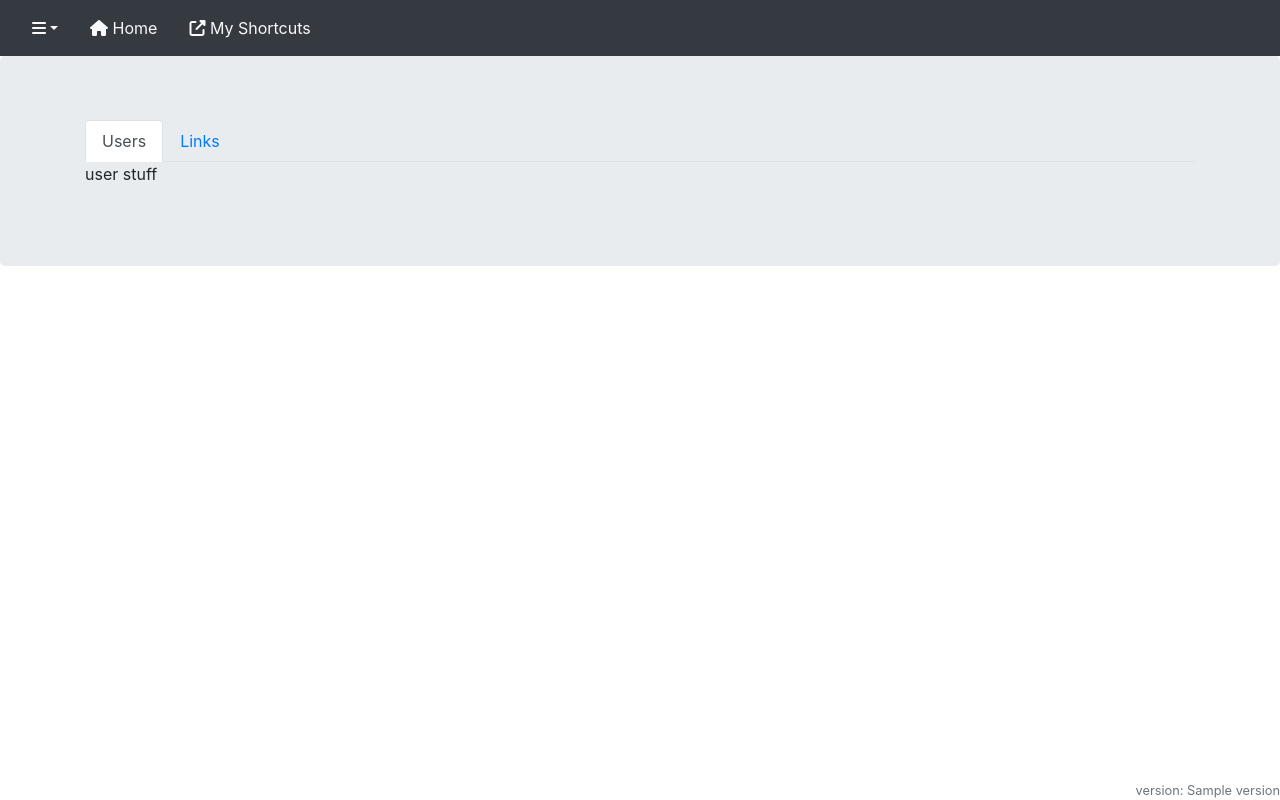
After one commit to kellya/pygmy, a Flask app: template templates/admin.html in a window 1280 px wide. The commit adds this page. Run offline with Flask 2, Linux system fonts and the light colour scheme; the template is opened without the code that fills it: most values are stand-ins (such as "Sample title", 1, 10 or a date in 2020); parts of the project's set-up code (start-up, migrations or seed data) failed here and were passed over; some libraries are stand-ins or nearby versions.

Commit message:
Added admin template stub

```diff
--- a/main.py
+++ b/main.py
@@ -9,9 +9,8 @@ import datetime
 import calendar
 import os
 import time
+from _version import __version__, __changelogurl__
 
-__version__ = '1.0.0'
-__changelogurl__ = 'https://git.admin.franklin.edu/tins/shorty/raw/branch/master/CHANGELOG'
 
 metainfo = {
     'version': __version__,
@@ -268,6 +267,11 @@ def edit_link():
         return redirect(url_for('mylinks', editsuccess=True))
 
 
+@app.route('/_admin')
+@ldap.basic_auth_required
+def admin():
+    permissions = get_permissions(g.ldap_username)
+    return render_template('admin.html', permissions=permissions, metainfo=metainfo)
 @app.route('/<short_url>')
 def redirect_short_url(short_url):
     """
--- /dev/null
+++ b/templates/admin.html
@@ -0,0 +1,23 @@
+{% extends "base.html" %}
+{% block body %}
+<div class="jumbotron">
+    <div class="container position-top">
+<ul class="nav nav-tabs" id="myTab" role="tablist">
+  <li class="nav-item">
+    <a class="nav-link active" id="user-tab" data-toggle="tab" href="#home" role="tab" aria-controls="users"
+      aria-selected="true">Users</a>
+  </li>
+  <li class="nav-item">
+    <a class="nav-link" id="link-tab" data-toggle="tab" href="#profile" role="tab" aria-controls="links"
+      aria-selected="false">Links</a>
+  </li>
+</ul>
+<div class="tab-content" id="myTabContent">
+  <div class="tab-pane fade show active" id="home" role="tabpanel" aria-labelledby="user-tab">
+      <p>user stuff</p>
+  </div>
+  <div class="tab-pane fade" id="profile" role="tabpanel" aria-labelledby="link-tab">
+  </div>
+    </div>
+</div>
+    {% endblock %}
--- a/templates/base.html
+++ b/templates/base.html
@@ -9,7 +9,7 @@
     {% block head %}
     {% endblock %}
 </head>
-<body>
+<body class="bg-muted">
     <nav class="navbar navbar-dark bg-dark navbar-fixed-top">
             <ul class="nav nav-pills nav-fill">
                 <li class="nav-item dropdown">
@@ -35,12 +35,14 @@
     {% block body %}
     {% endblock %}
     <footer>
-        <small>
+        {% block footer %}
+        {% endblock %}
+        <div class="fixed-bottom text-secondary">
+        <small class="pull-right">
             version:
-            <a title="View the changelog" href="{{ metainfo['changelog'] }}">{{ metainfo['version'] }}</a>
-                {% block footer %}
-                {% endblock %}
+            <a class="text-muted" title="View the changelog" href="{{ metainfo['changelog'] }}">{{ metainfo['version'] }}</a>
         </small>
+        </div>
     </footer>
     <script src="https://code.jquery.com/jquery-3.5.1.min.js" integrity="sha256-9/aliU8dGd2tb6OSsuzixeV4y/faTqgFtohetphbbj0=" crossorigin="anonymous"></script>
     <script src="https://cdn.jsdelivr.net/npm/popper.js@1.16.0/dist/umd/popper.min.js" integrity="sha384-Q6E9RHvbIyZFJoft+2mJbHaEWldlvI9IOYy5n3zV9zzTtmI3UksdQRVvoxMfooAo" crossorigin="anonymous"></script>
```
Also changed, not shown: README.md (deleted).
